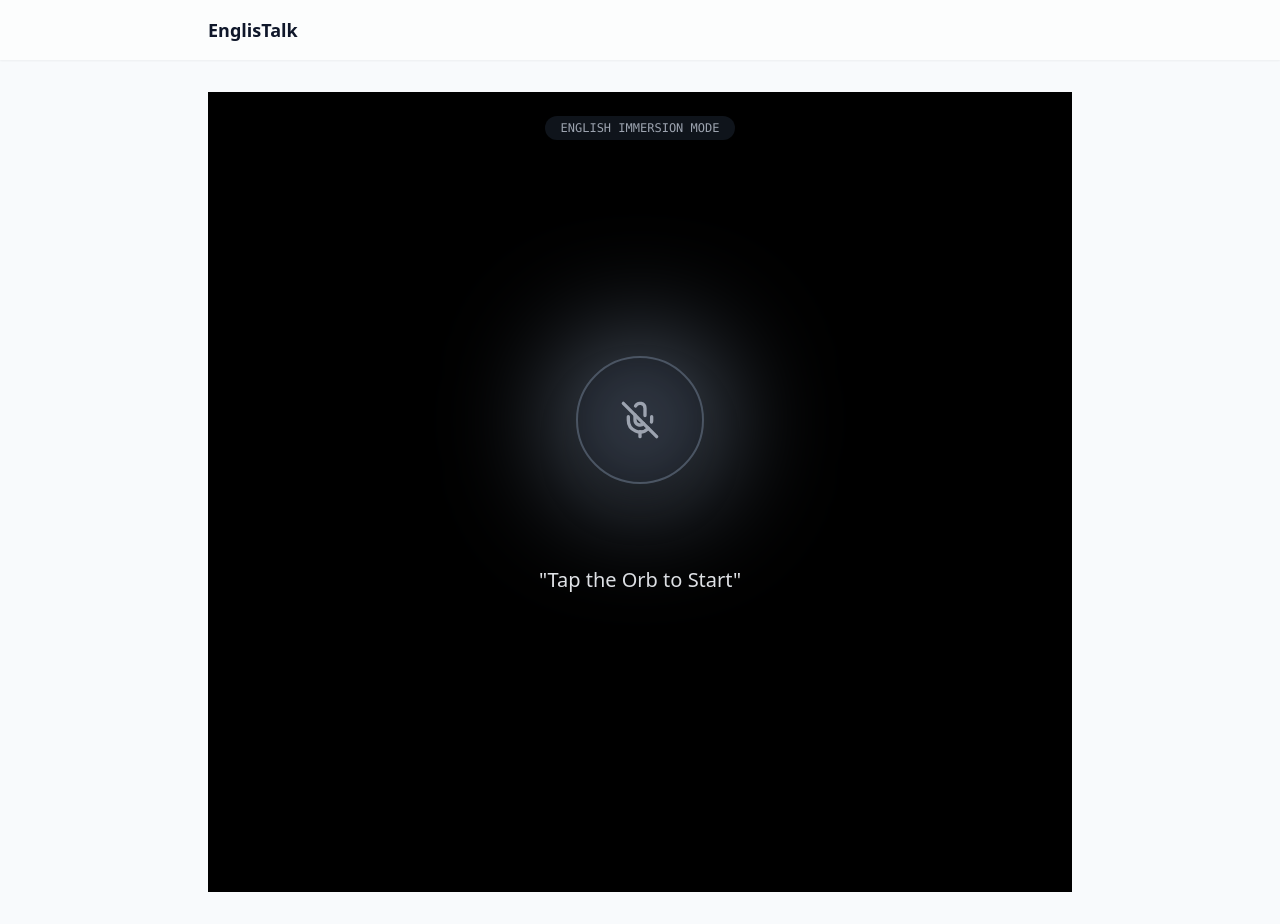
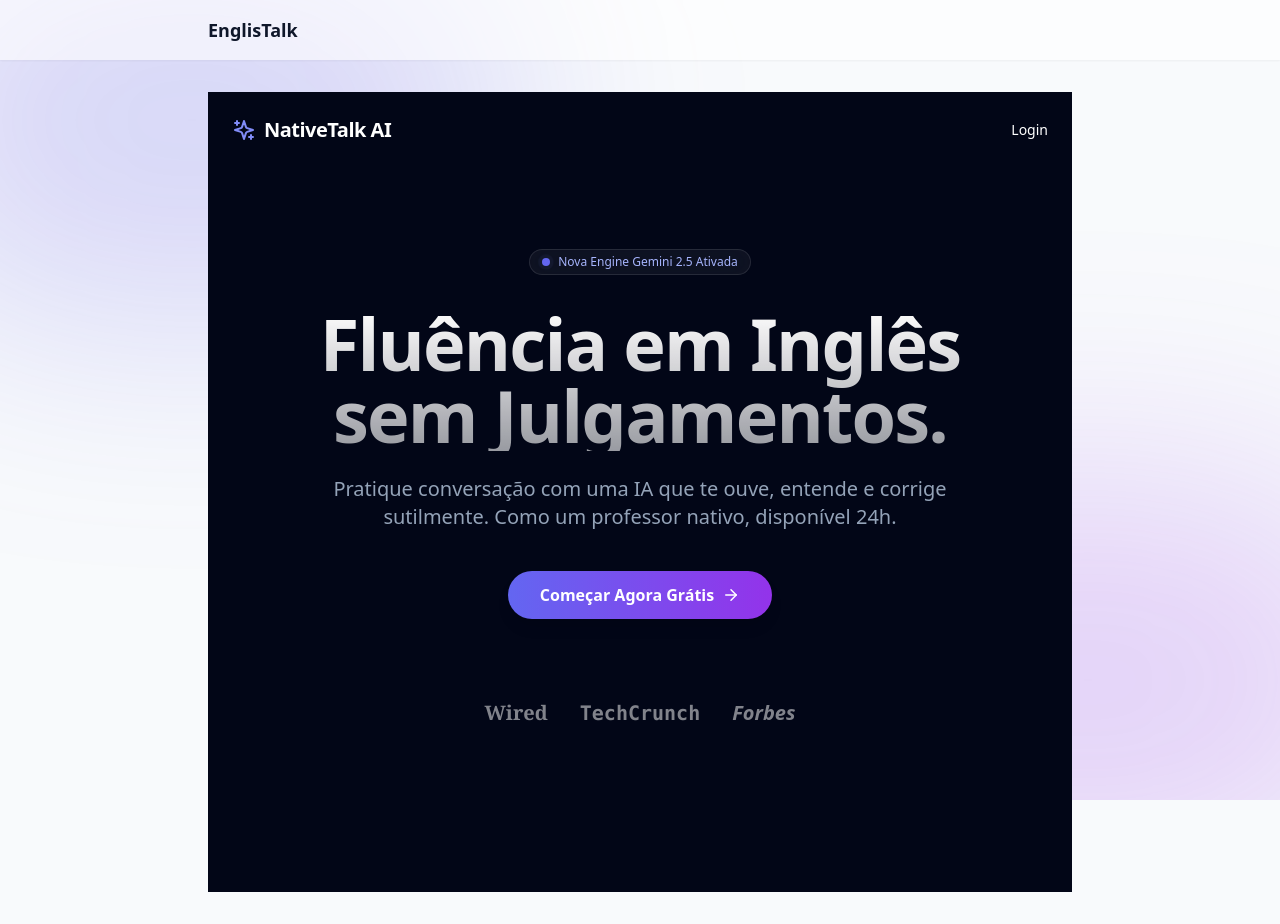
Before and after one commit to engangelicaaaguiar/englistalk, a Next.js app: page / in a window 1280 px wide. Built offline with nearby package versions, Linux system fonts and the light colour scheme.

Commit message:
Commit final antes do merge

```diff
--- a/app/page.tsx
+++ b/app/page.tsx
@@ -1,121 +1,343 @@
-// Substituído pelo componente solicitado — VoiceMode
 'use client';
 
 import { useChat } from 'ai/react';
 import { useEffect, useState, useRef } from 'react';
-import { Mic, MicOff, Volume2, X } from 'lucide-react';
+import { Mic, MicOff, Volume2, ArrowRight, Lock, User, Sparkles, CheckCircle2, Activity, X } from 'lucide-react';
 
-export default function VoiceMode() {
-  const { messages, input, setInput, handleSubmit, isLoading } = useChat();
+// --- COMPONENTES VISUAIS (UI KIT) ---
 
-  // Estados da Conversa
+// Botão com brilho
+const ShinyButton = ({ children, onClick, className = "" }: any) => (
+  <button
+    onClick={onClick}
+    className={`relative group px-8 py-3 rounded-full bg-gradient-to-r from-indigo-500 to-purple-600 text-white font-semibold shadow-lg hover:shadow-indigo-500/30 transition-all transform hover:scale-105 ${className}`}
+  >
+    <div className="absolute inset-0 rounded-full bg-white opacity-0 group-hover:opacity-20 transition-opacity"></div>
+    <span className="relative flex items-center gap-2">{children}</span>
+  </button>
+);
+
+// Card de Vidro (Glassmorphism)
+const GlassCard = ({ children, className = "" }: any) => (
+  <div className={`backdrop-blur-xl bg-white/5 border border-white/10 shadow-2xl rounded-3xl ${className}`}>
+    {children}
+  </div>
+);
+
+// --- APP PRINCIPAL ---
+
+export default function App() {
+  // Estados da Jornada do Usuário
+  const [view, setView] = useState<'landing' | 'login' | 'app'>('landing');
+  const [email, setEmail] = useState('');
+
+  // Estados do Chat/Voz
+  const { messages, input, setInput, handleSubmit, isLoading } = useChat({
+    onError: (err) => setStatus(`Erro na IA: ${err.message}`)
+  });
+
   const [isListening, setIsListening] = useState(false);
-  const [conversationStarted, setConversationStarted] = useState(false);
-  const [feedbackText, setFeedbackText] = useState('Tap the Orb to Start');
+  const [status, setStatus] = useState("Pronto"); // Debug visual para você
+  const [volume, setVolume] = useState(0); // Para animar o orbe
 
-  // Referências para APIs do Navegador
+  // Refs
   const recognitionRef = useRef<any>(null);
   const silenceTimerRef = useRef<any>(null);
   const synthRef = useRef<SpeechSynthesis | null>(null);
 
-  // 1. Inicialização das APIs (Voz e Fala)
+  // --- LÓGICA DE VOZ (Refatorada e Robusta) ---
   useEffect(() => {
     if (typeof window !== 'undefined') {
       synthRef.current = window.speechSynthesis;
       // @ts-ignore
-      const SpeechRecognition = (window as any).SpeechRecognition || (window as any).webkitSpeechRecognition;
+      const SpeechRecognition = window.SpeechRecognition || window.webkitSpeechRecognition;
+
       if (SpeechRecognition) {
         const recognition = new SpeechRecognition();
         recognition.continuous = true;
         recognition.interimResults = true;
         recognition.lang = 'en-US';
 
+        recognition.onstart = () => {
+          setIsListening(true);
+          setStatus("Ouvindo... (Fale agora)");
+        };
+
+        recognition.onend = () => {
+          // Se parar sozinho mas a gente queria continuar ouvindo, reinicia
+          if (view === 'app' && !isLoading && !synthRef.current?.speaking) {
+            // Pequeno delay para não travar o browser
+            setTimeout(() => {
+               if(!isListening) recognition.start();
+            }, 1000);
+          }
+        };
+
+        recognition.onerror = (event: any) => {
+          console.error("Erro no microfone:", event.error);
+          setStatus(`Erro Mic: ${event.error}`);
+          setIsListening(false);
+        };
+
         recognition.onresult = (event: any) => {
           const transcript = Array.from(event.results)
             .map((result: any) => result[0])
             .map((result: any) => result.transcript)
             .join('');
-          setInput(transcript);
-          setFeedbackText(transcript);
-          clearTimeout(silenceTimerRef.current);
-          silenceTimerRef.current = setTimeout(() => {
-            recognition.stop();
-            setIsListening(false);
-            setFeedbackText('Thinking...');
-            const formEvent = new Event('submit', { bubbles: true, cancelable: true });
-            document.querySelector('form')?.dispatchEvent(formEvent);
-          }, 1500);
+
+          if (event.results[0].isFinal) {
+             setInput(transcript);
+             setStatus("Processando silêncio...");
+
+             // Lógica de Silêncio: Espera 1.2s após a frase final para enviar
+             clearTimeout(silenceTimerRef.current);
+             silenceTimerRef.current = setTimeout(() => {
+               recognition.stop();
+               setStatus("Enviando para IA...");
+               // Hack para submeter o formulário programaticamente
+               const form = document.getElementById('voice-form') as HTMLFormElement;
+               if (form) {
+                 form.dispatchEvent(new Event('submit', { bubbles: true, cancelable: true }));
+               }
+             }, 1200);
+          }
         };
-
-        recognition.onstart = () => setIsListening(true);
-        recognition.onend = () => setIsListening(false);
         recognitionRef.current = recognition;
       }
     }
-  }, [setInput]);
+  }, [view]);
 
-  // 2. Barge-in
+  // Efeito de Volume Simulado (Para animar o orbe quando ouve)
   useEffect(() => {
-    if (isListening && synthRef.current?.speaking) synthRef.current.cancel();
+    if (isListening) {
+      const interval = setInterval(() => setVolume(Math.random() * 100), 100);
+      return () => clearInterval(interval);
+    } else {
+      setVolume(0);
+    }
   }, [isListening]);
 
-  // 3. IA fala automaticamente quando chega resposta
+  // IA Fala -> Usuário Ouve
   useEffect(() => {
-    const last = messages?.[messages.length - 1];
-    if (last?.role === 'assistant' && !isLoading) {
-      setFeedbackText(last.content);
-      speak(last.content);
+    const lastMessage = messages[messages.length - 1];
+    if (lastMessage?.role === 'assistant' && !isLoading) {
+      setStatus("IA Falando...");
+      speak(lastMessage.content);
     }
   }, [messages, isLoading]);
 
   const speak = (text: string) => {
     if (!synthRef.current) return;
-    const cleanText = String(text).replace(/\*\*/g, '').replace(/[\#\*]/g, '');
-    const u = new SpeechSynthesisUtterance(cleanText);
-    u.lang = 'en-US';
-    u.rate = 1.0;
+    synthRef.current.cancel(); // Para fala anterior
+
+    const cleanText = text.replace(/\*\*/g, '').replace(/[\#\*]/g, '');
+    const utterance = new SpeechSynthesisUtterance(cleanText);
+    utterance.lang = 'en-US';
+    utterance.rate = 1.0;
+
+    // Tenta pegar voz melhor
     const voices = synthRef.current.getVoices();
-    const best = voices.find((v: any) => v.name.includes('Google US English')) || voices[0];
-    if (best) (u as any).voice = best;
-    u.onend = () => {
-      if (conversationStarted) {
-        setFeedbackText('Listening...');
-        try { recognitionRef.current?.start(); } catch (e) {}
-      }
+    const bestVoice = voices.find(v => v.name.includes('Google US English')) || voices.find(v => v.name.includes('Samantha')) || voices[0];
+    if (bestVoice) utterance.voice = bestVoice;
+
+    utterance.onend = () => {
+       setStatus("Sua vez...");
+       try { recognitionRef.current?.start(); } catch(e) {}
     };
-    synthRef.current.speak(u);
+
+    synthRef.current.speak(utterance);
   };
 
-  const toggleConversation = () => {
-    if (conversationStarted) {
-      setConversationStarted(false);
-      recognitionRef.current?.stop();
-      synthRef.current?.cancel();
-      setFeedbackText('Tap to Resume');
-    } else {
-      setConversationStarted(true);
-      setFeedbackText('Listening...');
-      try { recognitionRef.current?.start(); } catch (e) { console.error(e); }
+  const startSession = () => {
+    try {
+      recognitionRef.current?.start();
+      setStatus("Sessão Iniciada");
+    } catch (e) {
+      setStatus("Clique no Orbe para ativar");
     }
   };
 
+  // --- RENDERIZAÇÃO DAS TELAS ---
+
+  // 1. LANDING PAGE
+  if (view === 'landing') {
+    return (
+      <div className="min-h-screen bg-slate-950 text-white selection:bg-indigo-500 selection:text-white overflow-hidden font-sans">
+        {/* Background Gradients */}
+        <div className="fixed top-0 left-0 w-full h-full overflow-hidden -z-10">
+          <div className="absolute top-[-10%] left-[-10%] w-[50%] h-[50%] bg-indigo-600/20 rounded-full blur-[120px]" />
+          <div className="absolute bottom-[-10%] right-[-10%] w-[50%] h-[50%] bg-purple-600/20 rounded-full blur-[120px]" />
+        </div>
+
+        <nav className="p-6 flex justify-between items-center max-w-7xl mx-auto">
+          <div className="flex items-center gap-2 font-bold text-xl tracking-tight">
+            <Sparkles className="text-indigo-400" /> NativeTalk AI
+          </div>
+          <button onClick={() => setView('login')} className="text-sm font-medium hover:text-indigo-400 transition-colors">Login</button>
+        </nav>
+
+        <main className="flex flex-col items-center justify-center min-h-[80vh] text-center px-4">
+          <div className="inline-flex items-center gap-2 px-3 py-1 rounded-full bg-white/5 border border-white/10 text-xs font-medium text-indigo-300 mb-8 backdrop-blur-md">
+            <span className="relative flex h-2 w-2">
+              <span className="animate-ping absolute inline-flex h-full w-full rounded-full bg-indigo-400 opacity-75"></span>
+              <span className="relative inline-flex rounded-full h-2 w-2 bg-indigo-500"></span>
+            </span>
+            Nova Engine Gemini 2.5 Ativada
+          </div>
+
+          <h1 className="text-5xl md:text-7xl font-extrabold tracking-tight mb-6 bg-clip-text text-transparent bg-gradient-to-b from-white to-white/60">
+            Fluência em Inglês <br /> sem Julgamentos.
+          </h1>
+
+          <p className="text-lg md:text-xl text-slate-400 max-w-2xl mb-10 leading-relaxed">
+            Pratique conversação com uma IA que te ouve, entende e corrige sutilmente.
+            Como um professor nativo, disponível 24h.
+          </p>
+
+          <ShinyButton onClick={() => setView('login')}>
+            Começar Agora Grátis <ArrowRight size={18} />
+          </ShinyButton>
+
+          <div className="mt-20 flex gap-8 opacity-50 grayscale hover:grayscale-0 transition-all duration-500">
+            {/* Fake logos for social proof */}
+            <span className="text-xl font-bold font-serif">Wired</span>
+            <span className="text-xl font-bold font-mono">TechCrunch</span>
+            <span className="text-xl font-bold italic">Forbes</span>
+          </div>
+        </main>
+      </div>
+    );
+  }
+
+  // 2. LOGIN SCREEN
+  if (view === 'login') {
+    return (
+      <div className="min-h-screen bg-slate-950 flex items-center justify-center p-4 relative">
+        {/* Background Decorative */}
+        <div className="absolute inset-0 bg-[radial-gradient(ellipse_at_center,_var(--tw-gradient-stops))] from-indigo-900/20 via-slate-950 to-slate-950" />
+
+        <GlassCard className="w-full max-w-md p-8 relative z-10">
+          <div className="text-center mb-8">
+            <h2 className="text-2xl font-bold text-white mb-2">Bem-vindo de volta</h2>
+            <p className="text-slate-400 text-sm">Entre para continuar sua jornada de fluência.</p>
+          </div>
+
+          <div className="space-y-4">
+            <div>
+              <label className="block text-xs font-medium text-slate-300 mb-1 ml-1">Email</label>
+              <div className="relative">
+                <User className="absolute left-3 top-3 text-slate-500" size={18} />
+                <input
+                  type="email"
+                  value={email}
+                  onChange={(e) => setEmail(e.target.value)}
+                  className="w-full bg-slate-900/50 border border-slate-700 rounded-xl py-3 pl-10 pr-4 text-white focus:outline-none focus:ring-2 focus:ring-indigo-500 transition-all placeholder:text-slate-600"
+                  placeholder="seu@email.com"
+                />
+              </div>
+            </div>
+
+            <button
+              onClick={() => setView('app')} // Fake login for demo
+              className="w-full bg-white text-slate-900 font-bold py-3 rounded-xl hover:bg-indigo-50 transition-colors flex items-center justify-center gap-2"
+            >
+              Entrar <ArrowRight size={18} />
+            </button>
+
+            <div className="relative my-6">
+              <div className="absolute inset-0 flex items-center"><div className="w-full border-t border-slate-700"></div></div>
+              <div className="relative flex justify-center text-xs uppercase"><span className="bg-slate-900 px-2 text-slate-500">Ou continue com</span></div>
+            </div>
+
+            <button className="w-full bg-slate-800 border border-slate-700 text-white font-medium py-3 rounded-xl hover:bg-slate-700 transition-colors flex items-center justify-center gap-2">
+              <svg className="w-5 h-5" viewBox="0 0 24 24"><path fill="currentColor" d="M12.545,10.239v3.821h5.445c-0.712,2.315-2.647,3.972-5.445,3.972c-3.332,0-6.033-2.701-6.033-6.032s2.701-6.032,6.033-6.032c1.498,0,2.866,0.549,3.921,1.453l2.814-2.814C17.503,2.988,15.139,2,12.545,2C7.021,2,2.543,6.477,2.543,12s4.478,10,10.002,10c8.396,0,10.249-7.85,9.426-11.748L12.545,10.239z"/></svg>
+              Google
+            </button>
+          </div>
+        </GlassCard>
+      </div>
+    );
+  }
+
+  // 3. APP INTERFACE (VOICE MODE)
   return (
-    <div className="flex flex-col h-screen bg-black text-white items-center justify-center relative overflow-hidden">
-      <form onSubmit={handleSubmit} className="hidden"><input value={input} onChange={(e) => setInput(e.target.value)} /></form>
-      <div className="absolute top-6 left-0 w-full flex justify-center z-10"><div className="bg-gray-800/50 px-4 py-1 rounded-full text-xs font-mono text-gray-400 backdrop-blur-md">ENGLISH IMMERSION MODE</div></div>
+    <div className="min-h-screen bg-black text-white flex flex-col items-center justify-center relative overflow-hidden font-sans">
+      {/* Formulário Invisível para o AI SDK */}
+      <form id="voice-form" onSubmit={handleSubmit} className="hidden">
+        <input value={input} onChange={(e) => setInput(e.target.value)} />
+      </form>
 
-      <div className="relative z-20 cursor-pointer" onClick={toggleConversation}>
-        <div className={`w-48 h-48 rounded-full blur-3xl absolute top-1/2 left-1/2 transform -translate-x-1/2 -translate-y-1/2 transition-all duration-500 ${isLoading ? 'bg-purple-600 animate-pulse scale-125' : ''} ${isListening ? 'bg-blue-500 scale-110' : ''} ${!isListening && !isLoading && conversationStarted ? 'bg-green-500 scale-100' : ''} ${!conversationStarted ? 'bg-gray-600 scale-90' : ''}`}></div>
-        <div className={`w-32 h-32 rounded-full border-2 flex items-center justify-center backdrop-blur-sm transition-all duration-300 shadow-2xl ${isLoading ? 'border-purple-400 bg-purple-900/20' : ''} ${isListening ? 'border-blue-400 bg-blue-900/20' : ''} ${!isListening && !isLoading && conversationStarted ? 'border-green-400 bg-green-900/20' : ''} ${!conversationStarted ? 'border-gray-600 bg-gray-900/20' : ''}`}>
-          {conversationStarted ? (isLoading ? <Volume2 className="w-10 h-10 text-purple-200 animate-bounce" /> : isListening ? <Mic className="w-10 h-10 text-blue-200" /> : <Volume2 className="w-10 h-10 text-green-200" />) : (<MicOff className="w-10 h-10 text-gray-400" />)}
+      {/* Header App */}
+      <div className="absolute top-0 w-full p-6 flex justify-between items-center z-20">
+        <div className="flex items-center gap-2 text-slate-400">
+          <Activity size={16} className={isListening ? "text-green-500" : "text-slate-600"} />
+          <span className="text-xs font-mono uppercase tracking-widest">{status}</span>
+        </div>
+        <button onClick={() => setView('landing')} className="p-2 rounded-full bg-white/5 hover:bg-white/10 transition-colors">
+          <X size={20} className="text-slate-400" />
+        </button>
+      </div>
+
+      {/* O CÉREBRO VISUAL (ORBE) */}
+      <div className="relative z-10 cursor-pointer group" onClick={startSession}>
+        {/* Glow Effects */}
+        <div className={`absolute inset-0 rounded-full blur-[80px] transition-all duration-700
+          ${isLoading ? 'bg-purple-600/40 scale-150' :
+            isListening ? 'bg-indigo-500/30 scale-125' :
+            'bg-slate-800/20 scale-100'}`}
+        />
+
+        {/* Main Orb Container */}
+        <div className={`relative w-64 h-64 rounded-full backdrop-blur-md border border-white/10 shadow-2xl flex items-center justify-center transition-all duration-500
+           ${isListening ? 'scale-105 border-indigo-500/50' : 'scale-100 border-white/10'}
+        `}>
+          {/* Inner Core Animation */}
+          <div className={`w-48 h-48 rounded-full bg-gradient-to-tr from-slate-900 to-slate-800 flex items-center justify-center overflow-hidden relative shadow-inner`}>
+             {/* Waveform Visualization (Fake mas bonito) */}
+             <div className="flex items-center gap-1 h-20">
+                {[...Array(5)].map((_, i) => (
+                  <div key={i}
+                    className={`w-3 rounded-full bg-indigo-400 transition-all duration-100`}
+                    style={{
+                      height: isListening ? `${20 + (Math.random() * volume)}%` : '10%',
+                      opacity: isListening ? 1 : 0.3
+                    }}
+                  />
+                ))}
+             </div>
+          </div>
+
+          {/* Status Icon Overlay */}
+          <div className="absolute bottom-4 right-4 bg-slate-900 rounded-full p-3 border border-slate-700 shadow-lg">
+             {isLoading ? <Sparkles className="animate-spin text-purple-400" size={20} /> :
+              isListening ? <Mic className="text-indigo-400" size={20} /> :
+              <MicOff className="text-slate-600" size={20} />}
+          </div>
         </div>
       </div>
 
-      <div className="mt-12 max-w-md text-center px-6 h-24 flex items-center justify-center"><p className={`text-xl font-light leading-relaxed transition-opacity duration-500 ${isListening ? 'text-blue-300' : 'text-gray-200'}`}>"{feedbackText}"</p></div>
+      {/* Legendas e Feedback */}
+      <div className="mt-12 h-32 px-6 max-w-2xl w-full text-center flex flex-col items-center justify-start z-20">
+        <p className={`text-2xl md:text-3xl font-light leading-snug transition-all duration-500
+          ${isLoading ? 'opacity-50 blur-sm' : 'opacity-100'}`}>
+          {messages.length > 0 && messages[messages.length - 1].role === 'assistant'
+            ? <span dangerouslySetInnerHTML={{ __html: messages[messages.length - 1].content.replace(/\*\*(.*?)\*\*/g, '<span class="text-indigo-400 font-semibold">$1</span>') }} />
+            : input || "Toque no orbe e diga Hello!"}
+        </p>
 
-      {conversationStarted && (
-        <button onClick={toggleConversation} className="absolute bottom-10 bg-red-500/20 hover:bg-red-500/40 text-red-200 px-6 py-3 rounded-full flex items-center gap-2 transition-all"><X size={18} /> End Session</button>
-      )}
+        {/* Dica de Gramática (Só aparece se a IA detectar erro no texto anterior) */}
+        {messages.length > 0 && messages[messages.length - 1].content.includes('**') && (
+           <div className="mt-4 flex items-center gap-2 bg-indigo-900/30 border border-indigo-500/30 px-4 py-2 rounded-full text-xs text-indigo-300 animate-fade-in-up">
+              <CheckCircle2 size={12} /> Correção Disponível
+           </div>
+        )}
+      </div>
+
+      {/* Footer / Controls */}
+      <div className="absolute bottom-10 flex gap-4 opacity-50 hover:opacity-100 transition-opacity">
+        <button className="text-xs text-slate-500 uppercase hover:text-white transition-colors">Settings</button>
+        <button className="text-xs text-slate-500 uppercase hover:text-white transition-colors">History</button>
+      </div>
     </div>
   );
 }
--- a/tsconfig.json
+++ b/tsconfig.json
@@ -10,7 +10,7 @@
     "skipLibCheck": true,
     "esModuleInterop": true,
     "module": "ESNext",
-    "moduleResolution": "Node",
+    "moduleResolution": "nodenext",
     "resolveJsonModule": true,
     "isolatedModules": true,
     "noEmit": true,
```
Also changed, not shown: 1 other file (tests, documents, lock files or other folders).
